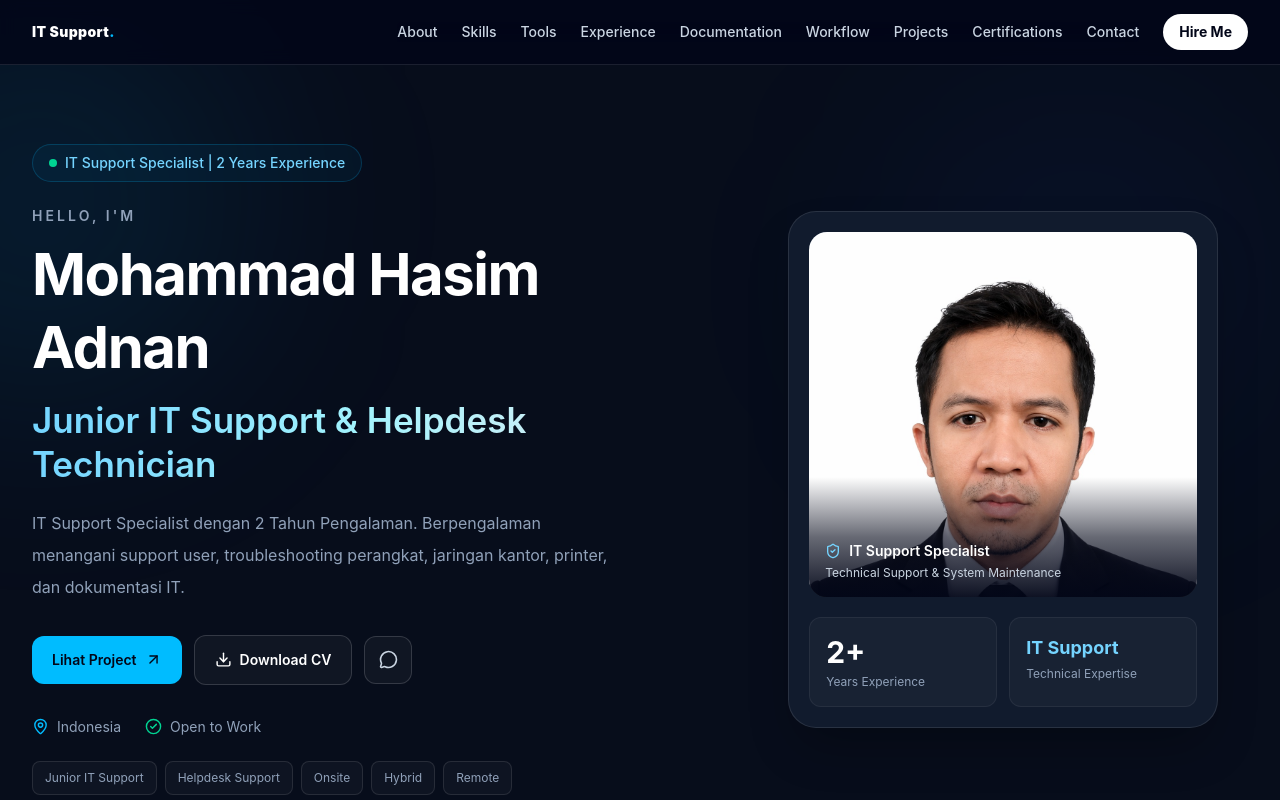
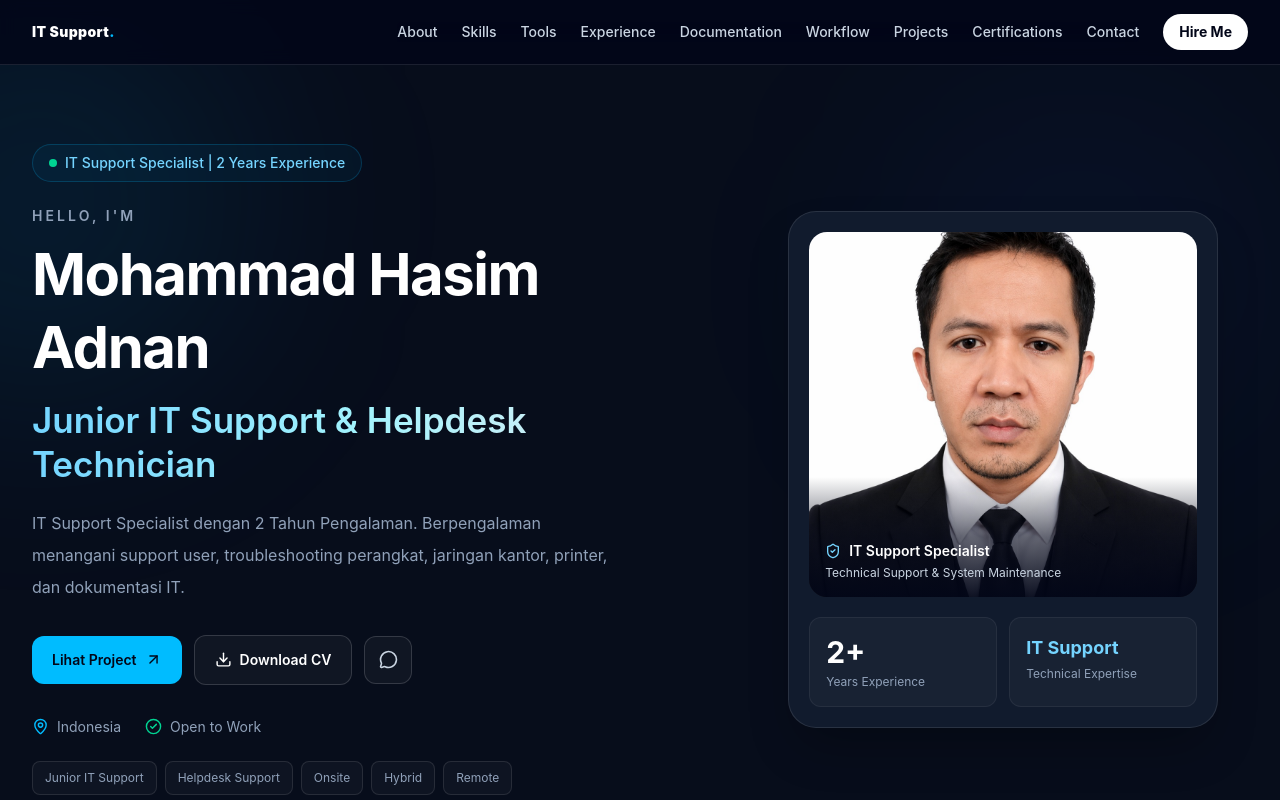
Before and after one commit to joeadnan/it-support-portfolio, a React (Vite) app: page / in a window 1280 px wide. Shown: the top 800 px of the page. Built offline with nearby package versions, Linux system fonts and the light colour scheme.

Commit message:
ubah rasio foto profil

```diff
--- a/src/components/Hero.tsx
+++ b/src/components/Hero.tsx
@@ -44,7 +44,7 @@ export function Hero() {
                 <img
                   src={profile.imageUrl}
                   alt={profile.name}
-                  className="h-[220px] w-full object-cover object-top sm:h-[280px] lg:h-[365px]"
+                  className="w-full aspect-square lg:h-[365px] object-cover "
                 />
 
                 <div className="absolute inset-x-0 bottom-0 bg-gradient-to-t from-slate-950/95 via-slate-950/60 to-transparent px-4 pb-4 pt-16">
```
